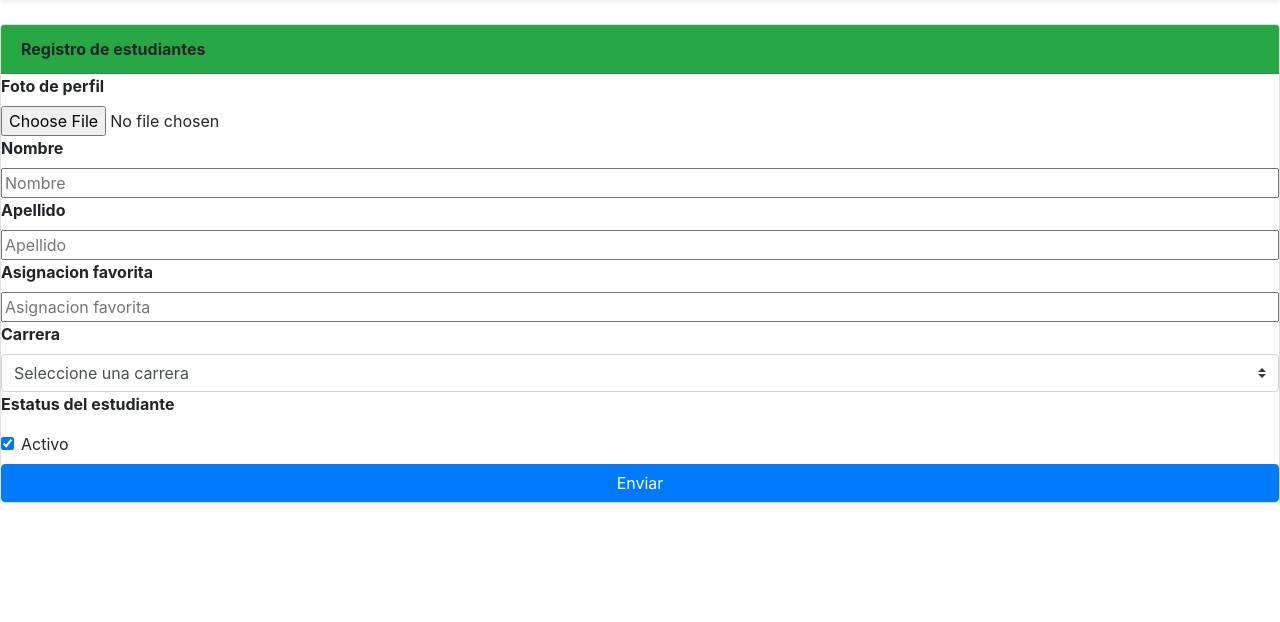
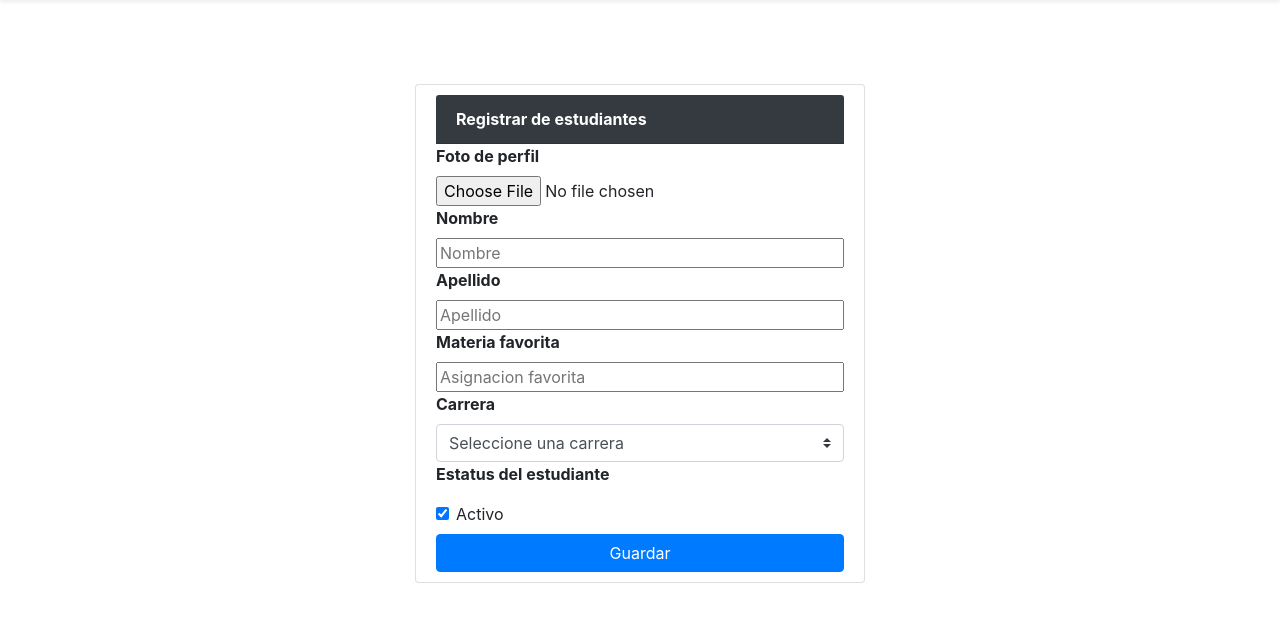
Before and after one commit to Andriel1992/Tarea---Registro-de-estudiantes-ITLA-con-POO-Grupo-1-, a PHP site: page /Students/Registrar.php in a window 1280 px wide. Shown: the part 56-678 px from the top of the page. Run offline with PHP 8.4, Linux system fonts and the light colour scheme; some libraries are stand-ins or nearby versions.

Commit message:
Algunas Mejoras

```diff
--- a/Students/Registrar.php
+++ b/Students/Registrar.php
@@ -35,9 +35,9 @@ isset($_POST['asignacion']) && isset($_FILES['profilePhoto'])){
 
 <form enctype="multipart/form-data" action="Registrar.php" method="POST">
 
-<div class="forma card bg-white">
-    <div class="card-header ch bg-success font-weight-bold">
-    Registro de estudiantes
+<div class="diseno card">
+    <div class="card-header ch bg-dark text-white font-weight-bold">
+    Registrar de estudiantes
     </div>
 
         <label class="font-weight-bold" for="photo">Foto de perfil</label>
@@ -49,7 +49,7 @@ isset($_POST['asignacion']) && isset($_FILES['profilePhoto'])){
         <label class="font-weight-bold" for="apellido">Apellido</label>
         <input type="text" name="apellido" placeholder="Apellido"  id="apellido">
 
-        <label class="font-weight-bold"  for="apellido">Asignacion favorita</label>
+        <label class="font-weight-bold"  for="apellido">Materia favorita</label>
         <input type="text" name="asignacion" placeholder="Asignacion favorita"  id="asignacion">
 
         <label class="font-weight-bold" for="carrera">Carrera</label>
@@ -63,14 +63,14 @@ isset($_POST['asignacion']) && isset($_FILES['profilePhoto'])){
 
         </select>
 
-      <p class="es font-weight-bold">Estatus del estudiante</p>
+      <p class="font-weight-bold">Estatus del estudiante</p>
 
        <div class="form-check">
        <input type="checkbox" class="form-check-input" name="check" id="check" Value="Activo" checked >
        <label for="estatus">Activo</label>
        </div>
 
-        <button type="submit" class="btn btn-primary " id="sendForm">Enviar</button>
+        <button type="submit" class="btn btn-primary " id="sendForm">Guardar</button>
 
 
 </div>
--- a/assets/css/style.css
+++ b/assets/css/style.css
@@ -0,0 +1,7 @@
+.diseno{
+    margin: auto;
+    width: 450px;
+    padding: 10px 20px;
+    margin-top: 60px;
+    border-radius: 7px;
+}
--- a/index.php
+++ b/index.php
@@ -66,7 +66,7 @@ if (!empty($listadoEstu)) {
 
         <div class="container">
           <div class="row justify-content-center">
-            <h5>No hay registro de estudiantes aun.</h5>
+            <h5>No hay estudiantes registrados.</h5>
           </div>
         </div>
 
@@ -114,7 +114,7 @@ if (!empty($listadoEstu)) {
 
 <script class="text/javascript">
   function preguntar(id) {
-    if (confirm('¿Esta seguro que desea eliminar el estudiante?')) {
+    if (confirm('Eliminar Estudiante?')) {
       window.location.href = "Students/Eliminar.php?id=" + id;
     }
   }
```
Also changed, not shown: Students/Detalles.php (+6 -46 lines), Students/Editar.php (+5 -5 lines), assets/img/estudiantes/1.jpeg.
